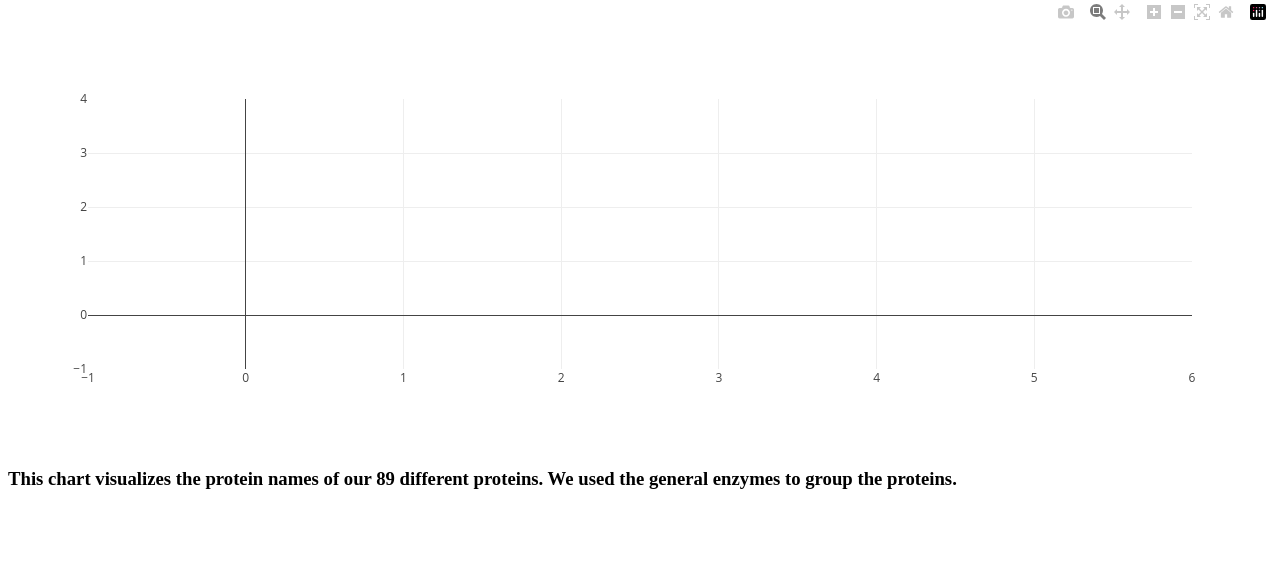
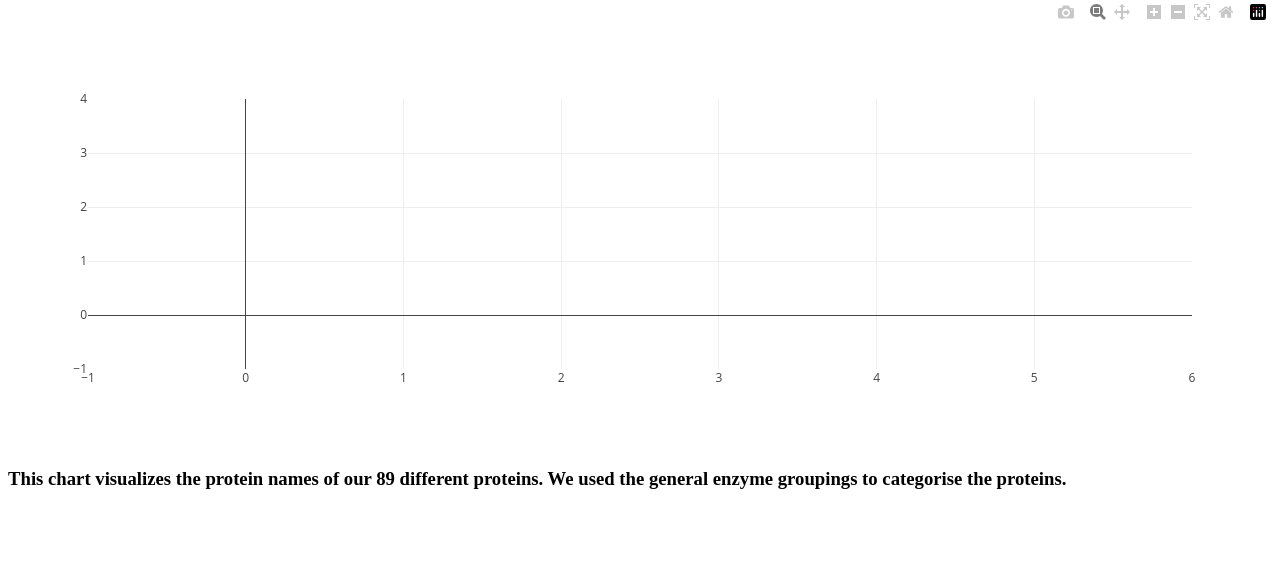
Before and after one commit to vino-nyschey/Data-Visualization-MSA, a Flask app: template Proteinname-Chart/templates/index_proteinname.html in a window 1280 px wide. Shown: the part 81-653 px from the top of the page. Run offline with Flask 3, Linux system fonts and the light colour scheme; the template is opened without the code that fills it, so the values that code supplies are empty; some libraries are stand-ins or nearby versions.

Commit message:
changed description |issue-01

```diff
--- a/Proteinname-Chart/templates/index_proteinname.html
+++ b/Proteinname-Chart/templates/index_proteinname.html
@@ -13,5 +13,5 @@
     var chart_data = {{ bar_chart | tojson | safe }};
     Plotly.newPlot('bar_chart', chart_data.data, chart_data.layout);
   </script>
-  <h3> This chart visualizes the protein names of our 89 different proteins. We used the general enzymes to group the proteins.</h3>
+  <h3> This chart visualizes the protein names of our 89 different proteins. We used the general enzyme groupings to categorise the proteins.</h3>
 </body>
```
